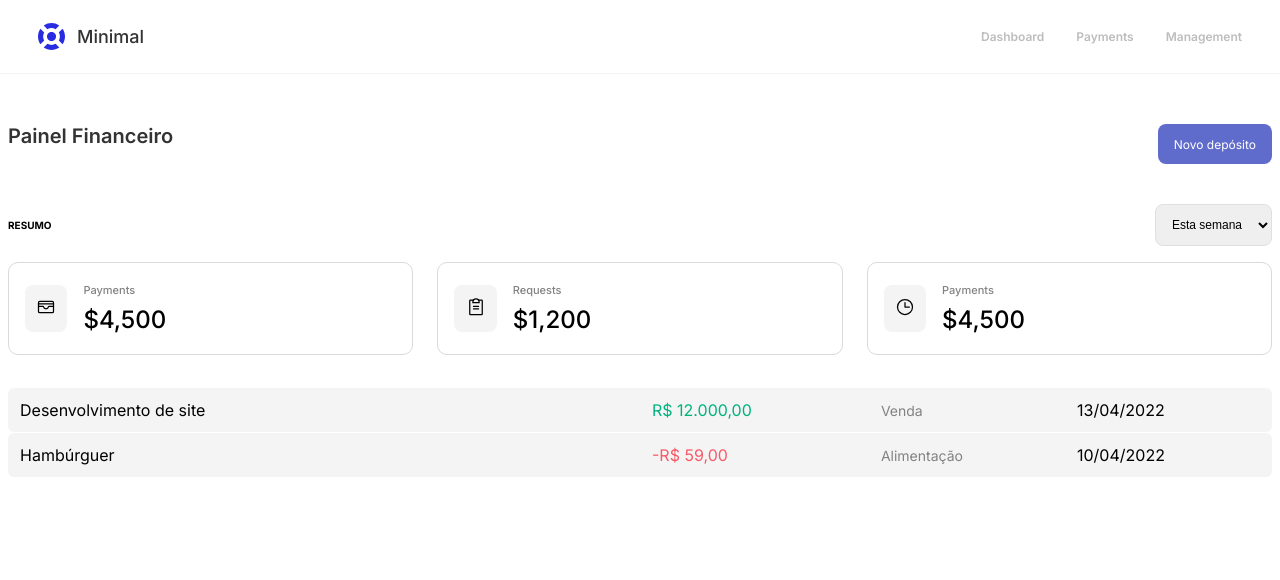
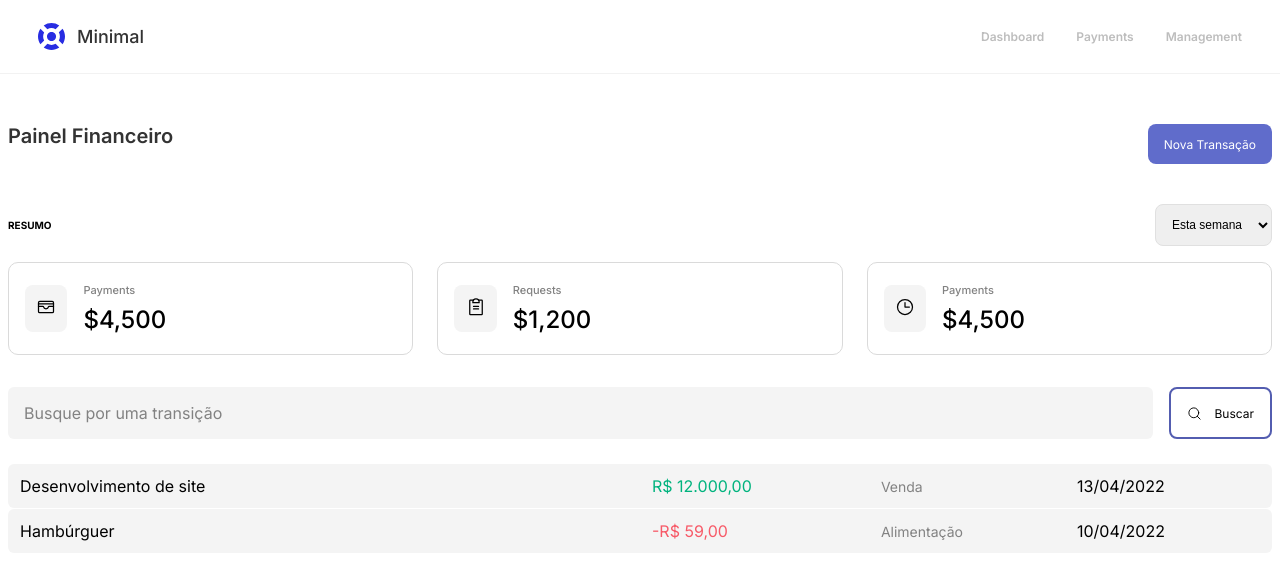
Before and after one commit to luiabdiel/Minimal, a React (Vite) app: page / in a window 1280 px wide. Shown: the top 580 px of the page. Built offline with nearby package versions, Linux system fonts and the light colour scheme.

Commit message:
refactor

```diff
--- a/index.html
+++ b/index.html
@@ -7,7 +7,7 @@
     <link rel="icon" type="image/svg+xml" href="/src/assets/logo.svg" />
     <meta name="viewport" content="width=device-width, initial-scale=1.0" />
     <link href="https://fonts.googleapis.com/css2?family=Inter:wght@400;500;600;700&display=swap" rel="stylesheet" />
-    <title>Finanças pessoais</title>
+    <title>Minamal</title>
   </head>
   <body>
     <div id="root"></div>
--- a/package.json
+++ b/package.json
@@ -9,6 +9,7 @@
     "preview": "vite preview"
   },
   "dependencies": {
+    "@radix-ui/react-dialog": "^1.0.2",
     "phosphor-react": "^1.4.1",
     "react": "^18.2.0",
     "react-dom": "^18.2.0",
--- a/src/components/Header/index.tsx
+++ b/src/components/Header/index.tsx
@@ -1,10 +1,19 @@
-import { ButtonNewDeposit, HeaderContainer } from "./styles";
+import { ButtonNewTransaction, HeaderContainer } from "./styles";
+import * as Dialog from '@radix-ui/react-dialog';
+import { NewTransactionModal } from "../NewTransactionModal";
 
 export function Header() {
     return (
         <HeaderContainer>
             <h2>Painel Financeiro</h2>
-            <ButtonNewDeposit>Novo depósito</ButtonNewDeposit>
+
+            <Dialog.Root>
+                <Dialog.Trigger asChild>
+                    <ButtonNewTransaction>Nova Transação</ButtonNewTransaction>
+                </Dialog.Trigger>
+
+                <NewTransactionModal />
+            </Dialog.Root>
         </HeaderContainer>
     )
 }
--- a/src/components/Header/styles.ts
+++ b/src/components/Header/styles.ts
@@ -19,7 +19,7 @@ export const HeaderContainer = styled.header`
     }
 `
 
-export const ButtonNewDeposit = styled.button`
+export const ButtonNewTransaction = styled.button`
     height: 2.5rem;
 
     background-color: ${({ theme }) => theme["blue-500"]};
--- /dev/null
+++ b/src/pages/Transactions/components/SearchForm/index.tsx
@@ -0,0 +1,15 @@
+import { MagnifyingGlass } from 'phosphor-react'
+import { SearchFormContainer } from "./styles";
+
+export function SearchForm() {
+    return (
+        <SearchFormContainer>
+            <input type="text" placeholder='Busque por uma transição' />
+
+            <button type="submit">
+                <MagnifyingGlass size={15} />
+                Buscar
+            </button>
+        </SearchFormContainer>
+    )
+}
--- /dev/null
+++ b/src/pages/Transactions/components/SearchForm/styles.ts
@@ -0,0 +1,46 @@
+import styled from "styled-components";
+
+export const SearchFormContainer = styled.form`
+    display: flex;
+    gap: 1rem;
+
+    input {
+        flex: 1;
+
+        border: none;
+        border-radius: 6px;
+
+        padding: 1rem;
+
+        background-color: ${({ theme }) => theme['white-400']};
+        color: ${({ theme }) => theme["black-900"]};
+
+        &::placeholder {
+            color: ${({ theme }) => theme["gray-700"]};
+        }
+    }
+
+    button {
+        display: flex;
+        align-items: center;
+        gap: 0.75rem;
+
+        border: none;
+        border-radius: 8px;
+        border: 2px solid ${({ theme }) => theme["blue-700"]};
+
+        padding: 0.5rem 1rem;
+
+        background-color: transparent;
+
+        font-size: 0.75rem;
+        font-weight: 400;
+
+        &:hover {
+            background-color: ${({ theme }) => theme["blue-700"]};
+            color: ${({ theme }) => theme.white};
+
+            transition: .2s;
+        }
+    }
+`
--- a/src/components/Table/index.tsx
+++ b/src/pages/Transactions/components/Table/index.tsx
@@ -1,8 +1,10 @@
+import { SearchForm } from "../SearchForm";
 import { PriceHighlight, TableContainer, TableContent, TransactionType } from "./styles";
 
 export function Table() {
     return (
         <TableContainer>
+          <SearchForm />
             <TableContent>
             <tbody>
             <tr>
--- a/src/components/Table/styles.ts
+++ b/src/pages/Transactions/components/Table/styles.ts
@@ -12,6 +12,7 @@ export const TableContent = styled.table`
     border-collapse: separate;
     border-spacing: 0 0.1rem;
     overflow: hidden;
+    margin-top: 1.5rem;
 
     td {
         background-color: ${({ theme }) => theme['white-400']};
--- a/src/pages/Transactions/index.tsx
+++ b/src/pages/Transactions/index.tsx
@@ -1,7 +1,7 @@
 import { Header } from "../../components/Header";
 import { Navbar } from "../../components/Navbar";
 import { Summary } from "../../components/Summary";
-import { Table } from "../../components/Table";
+import { Table } from "./components/Table";
 
 export function Transactions() {
     return (
--- a/src/styles/global.ts
+++ b/src/styles/global.ts
@@ -9,7 +9,7 @@ export const GlobalStyle = createGlobalStyle`
 
     :focus {
         outline: none;
-        box-shadow: 0 0 0 2px ${({ theme }) => theme['gray-100']};
+        box-shadow: 0 0 0 1px ${({ theme }) => theme['blue-700']};
     }
 
     body {
```
Also changed, not shown: 1 other file (tests, documents, lock files or other folders).
